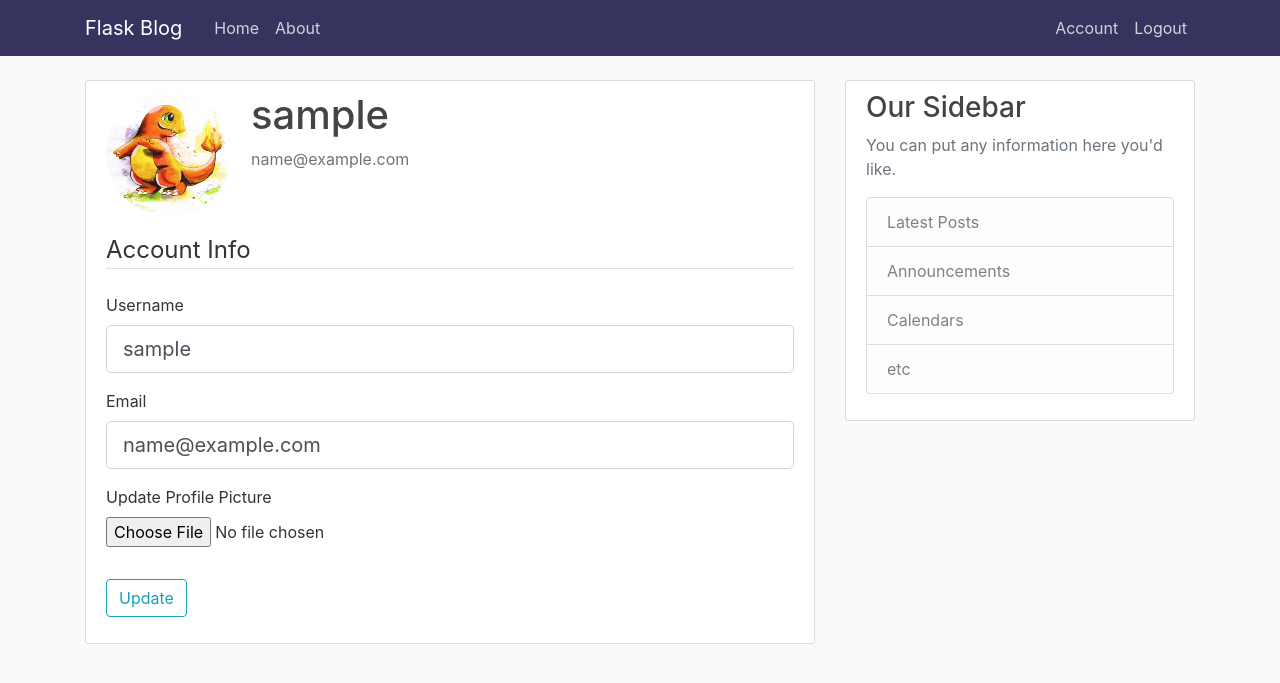
After one commit to aguerr2113/wodder, a Flask app: page /account in a window 1280 px wide. The commit adds this page. Shown: the top 683 px of the page. Run offline with Flask 3, Linux system fonts and the light colour scheme; the visitor is signed in with stand-in values (Sample User, id 1); some libraries are stand-ins or nearby versions.

Commit message:
added login authorizationa and account image features.

```diff
--- a/wodder/__init__.py
+++ b/wodder/__init__.py
@@ -1,5 +1,7 @@
 from flask import Flask
 from flask_sqlalchemy import SQLAlchemy
+from flask_bcrypt import Bcrypt
+from flask_login import LoginManager
 
 
 
@@ -7,5 +9,9 @@
 app.config['SQLALCHEMY_DATABASE_URI'] = 'sqlite:///site.db'
 app.config['SECRET_KEY'] = '8531f7bbd6b2d053ce3eb682fc716ebf'
 db = SQLAlchemy(app)
+bcrypt = Bcrypt(app)
+login_manager = LoginManager(app)
+login_manager.login_view = 'login'
+login_manager.login_message_category = 'info'
 
 from wodder import routes
--- a/wodder/forms.py
+++ b/wodder/forms.py
@@ -1,16 +1,55 @@
 from flask_wtf import FlaskForm
+from flask_wtf.file import FileAllowed,FileField
+from flask_login import current_user
 from wtforms import StringField,PasswordField,SubmitField,BooleanField
-from wtforms.validators import DataRequired,Length,Email,EqualTo
+from wtforms.validators import DataRequired, Length, Email, EqualTo, ValidationError
+from wodder.models import User
 
 class RegistrationForm(FlaskForm):
-    username=StringField('Username',validators=[DataRequired(), Length(min=6,max=20)])
-    email = StringField('Email',validators=[DataRequired(),Email()])
-    password = PasswordField('Password',validators=[DataRequired()])
-    confirm_password = PasswordField('Confirm Password',validators=[DataRequired(),EqualTo('password')])
-    submit = SubmitField('Sign-Up')
+    username = StringField('Username',
+                           validators=[DataRequired(), Length(min=2, max=20)])
+    email = StringField('Email',
+                        validators=[DataRequired(), Email()])
+    password = PasswordField('Password', validators=[DataRequired()])
+    confirm_password = PasswordField('Confirm Password',
+                                     validators=[DataRequired(), EqualTo('password')])
+    submit = SubmitField('Sign Up')
+
+    def validate_username(self, username):
+        user = User.query.filter_by(username=username.data).first()
+        if user:
+            raise ValidationError('That username is taken. Please choose a different one.')
+
+    def validate_email(self, email):
+        user = User.query.filter_by(email=email.data).first()
+        if user:
+            raise ValidationError('That email is taken. Please choose a different one.')
+
 
 class LoginForm(FlaskForm):
-    email = StringField('Email',validators=[DataRequired(),Email()])
-    password = PasswordField('Password',validators=[DataRequired()])
+    email = StringField('Email',
+                        validators=[DataRequired(), Email()])
+    password = PasswordField('Password', validators=[DataRequired()])
     remember = BooleanField('Remember Me')
-    submit = SubmitField('Sign-Up')
+    submit = SubmitField('Login')
+
+
+class UpdateAccountForm(FlaskForm):
+    username = StringField('Username',
+                           validators=[DataRequired(), Length(min=2, max=20)])
+    email = StringField('Email',
+                        validators=[DataRequired(), Email()])
+    picture = FileField('Update Profile Picture', validators=[FileAllowed(['jpg', 'png'])])
+    submit = SubmitField('Update')
+
+    def validate_username(self, username):
+        if username.data != current_user.username:
+            user = User.query.filter_by(username=username.data).first()
+            if user:
+                raise ValidationError('That username is taken. Please choose a different one.')
+
+    def validate_email(self, email):
+        if email.data != current_user.email:
+            user = User.query.filter_by(email=email.data).first()
+            if user:
+                raise ValidationError('That email is taken. Please choose a different one.')
--- a/wodder/routes.py
+++ b/wodder/routes.py
@@ -1,7 +1,11 @@
-from flask import Flask, render_template,url_for,flash,redirect
-from wodder import app
-from wodder.forms import RegistrationForm,LoginForm
+import os
+import secrets
+from PIL import Image
+from flask import Flask, render_template,url_for,flash,redirect,request
+from wodder import app,db,bcrypt
+from wodder.forms import RegistrationForm,LoginForm,UpdateAccountForm
 from wodder.models import User,Post
+from flask_login import login_user,current_user,logout_user,login_required
 
 
 
@@ -33,23 +37,71 @@
     return render_template('about.html', title = 'About')
 
 
-@app.route('/register', methods=['GET','POST'])
+@app.route("/register", methods=['GET', 'POST'])
 def register():
+    if current_user.is_authenticated:
+        return redirect(url_for('home'))
     form = RegistrationForm()
     if form.validate_on_submit():
-        flash(f'Account created for {form.username.data}!','success')
+        hashed_password = bcrypt.generate_password_hash(form.password.data).decode('utf-8')
+        user = User(username=form.username.data, email=form.email.data, password=hashed_password)
+        db.session.add(user)
+        db.session.commit()
+        flash('Your account has been created! You are now able to log in', 'success')
+        return redirect(url_for('login'))
+    return render_template('register.html', title='Register', form=form)
+
+
+@app.route("/login", methods=['GET', 'POST'])
+def login():
+    if current_user.is_authenticated:
         return redirect(url_for('home'))
-
-    return render_template('register.html', title = 'Register',form = form)
-
-@app.route('/login', methods=['GET','POST'])
-def login():
     form = LoginForm()
     if form.validate_on_submit():
-        if form.email.data == 'admin@blog.com' and form.password.data == 'password':
-            flash(f'You have been logged in!','success')
-            return redirect(url_for('home'))
+        user = User.query.filter_by(email=form.email.data).first()
+        if user and bcrypt.check_password_hash(user.password, form.password.data):
+            login_user(user, remember=form.remember.data)
+            next_page = request.args.get('next')
+            return redirect(next_page) if next_page else redirect(url_for('home'))
         else:
-            flash('Login Unsuccessful. Please check username and password','danger')
+            flash('Login Unsuccessful. Please check email and password', 'danger')
+    return render_template('login.html', title='Login', form=form)
 
-    return render_template('login.html', title = 'Login',form = form)
+
+@app.route("/logout")
+def logout():
+    logout_user()
+    return redirect(url_for('home'))
+
+
+def save_picture(form_picture):
+    random_hex = secrets.token_hex(8)
+    _, f_ext = os.path.splitext(form_picture.filename)
+    picture_fn = random_hex + f_ext
+    picture_path = os.path.join(app.root_path, 'static/profile_pics', picture_fn)
+
+    output_size = (125, 125)
+    i = Image.open(form_picture)
+    i.thumbnail(output_size)
+    i.save(picture_path)
+
+    return picture_fn
+@app.route("/account", methods=['GET', 'POST'])
+@login_required
+def account():
+    form = UpdateAccountForm()
+    if form.validate_on_submit():
+        if form.picture.data:
+            picture_file = save_picture(form.picture.data)
+            current_user.image_file = picture_file
+        current_user.username = form.username.data
+        current_user.email = form.email.data
+        db.session.commit()
+        flash('Your account has been updated!', 'success')
+        return redirect(url_for('account'))
+    elif request.method == 'GET':
+        form.username.data = current_user.username
+        form.email.data = current_user.email
+    image_file = url_for('static', filename='profile_pics/' + current_user.image_file)
+    return render_template('account.html', title='Account',
+                           image_file=image_file, form=form)
--- /dev/null
+++ b/wodder/templates/account.html
@@ -0,0 +1,57 @@
+{% extends "layout.html" %}
+{% block content %}
+    <div class="content-section">
+      <div class="media">
+        <img class="rounded-circle account-img" src="{{ image_file }}">
+        <div class="media-body">
+          <h2 class="account-heading">{{ current_user.username }}</h2>
+          <p class="text-secondary">{{ current_user.email }}</p>
+        </div>
+      </div>
+        <form method="POST" action="" enctype="multipart/form-data">
+            {{ form.hidden_tag() }}
+            <fieldset class="form-group">
+                <legend class="border-bottom mb-4">Account Info</legend>
+                <div class="form-group">
+                    {{ form.username.label(class="form-control-label") }}
+
+                    {% if form.username.errors %}
+                        {{ form.username(class="form-control form-control-lg is-invalid") }}
+                        <div class="invalid-feedback">
+                            {% for error in form.username.errors %}
+                                <span>{{ error }}</span>
+                            {% endfor %}
+                        </div>
+                    {% else %}
+                        {{ form.username(class="form-control form-control-lg") }}
+                    {% endif %}
+                </div>
+                <div class="form-group">
+                    {{ form.email.label(class="form-control-label") }}
+                    {% if form.email.errors %}
+                        {{ form.email(class="form-control form-control-lg is-invalid") }}
+                        <div class="invalid-feedback">
+                            {% for error in form.email.errors %}
+                                <span>{{ error }}</span>
+                            {% endfor %}
+                        </div>
+                    {% else %}
+                        {{ form.email(class="form-control form-control-lg") }}
+                    {% endif %}
+                </div>
+                <div class="form-group">
+                    {{ form.picture.label() }}
+                    {{ form.picture(class="form-control-file") }}
+                    {% if form.picture.errors %}
+                        {% for error in form.picture.errors %}
+                            <span class="text-danger">{{ error }}</span></br>
+                        {% endfor %}
+                    {% endif %}
+                </div>
+            </fieldset>
+            <div class="form-group">
+                {{ form.submit(class="btn btn-outline-info") }}
+            </div>
+        </form>
+    </div>
+{% endblock content %}
--- a/wodder/templates/layout.html
+++ b/wodder/templates/layout.html
@@ -31,8 +31,13 @@
             </div>
             <!-- Navbar Right Side -->
             <div class="navbar-nav">
-              <a class="nav-item nav-link" href="{{ url_for('login') }}">Login</a>
-              <a class="nav-item nav-link" href="{{ url_for('register') }}">Register</a>
+              {% if current_user.is_authenticated %}
+                <a class="nav-item nav-link" href="{{ url_for('account') }}">Account</a>
+                <a class="nav-item nav-link" href="{{ url_for('logout') }}">Logout</a>
+              {% else %}
+                <a class="nav-item nav-link" href="{{ url_for('login') }}">Login</a>
+                <a class="nav-item nav-link" href="{{ url_for('register') }}">Register</a>
+              {% endif %}
             </div>
           </div>
         </div>
```
Also changed, not shown: wodder/models.py (+21 -16 lines), wodder/templates/home.html (+10 -3 lines), wodder/static/profile_pics/2c0915a59b66f398.png (added), wodder/static/profile_pics/default.jpg (added).
